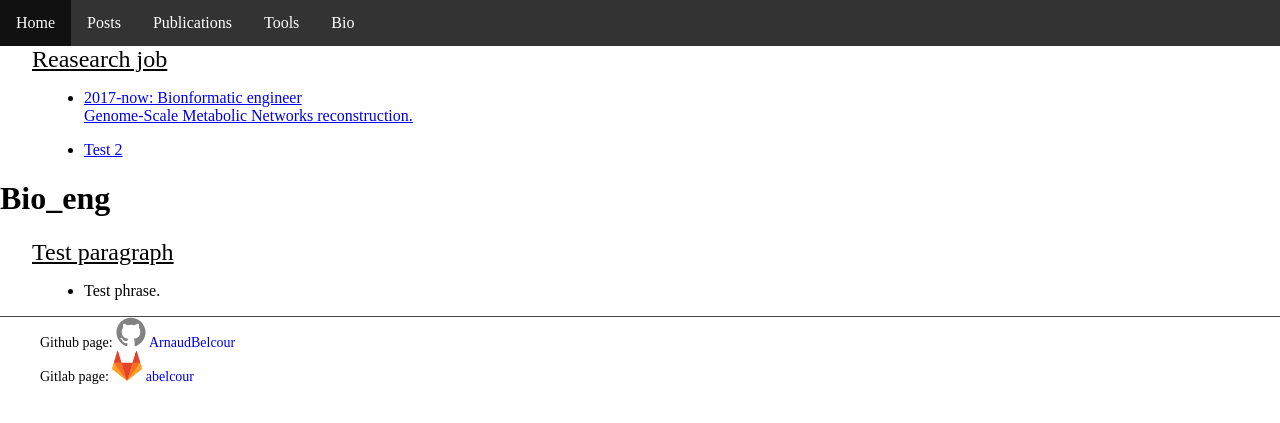
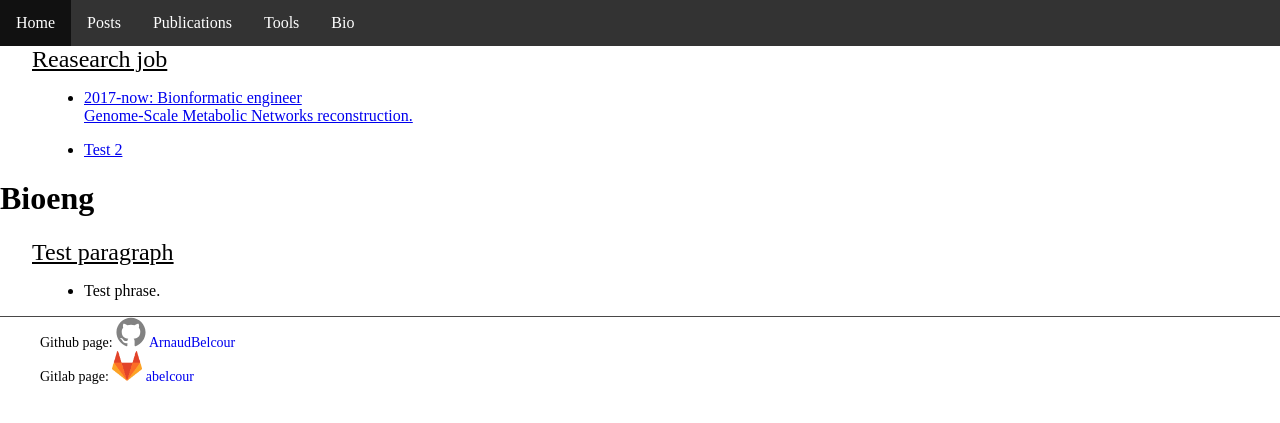
Before and after one commit to ArnaudBelcour/blog, a Jekyll site: the page built from pages/bios/bioeng.html, in a window 1280 px wide. Shown: the top 423 px of the page. Built offline with Jekyll 4.4.1, drawn with Linux system fonts in a browser that asks for light colours.

Commit message:
Fix structure.

```diff
--- a/_includes/bio_nav_bar.html
+++ b/_includes/bio_nav_bar.html
@@ -1,12 +1,12 @@
 
 <h2>Reasearch job</h2>
 <ul class='nav'>
-	<li><a href='pages/bios/bio_eng.html'>
+		<li><a href="{{ "/pages/bios/bioeng.html" | prepend: site.baseurl }}">
 		<p>2017-now: Bionformatic engineer<br>
 		Genome-Scale Metabolic Networks reconstruction.<br>
 		</p></a>
 	</li>
-	<li><a href='pages/bios/bio.html'>
+	<li><a href="{{ "/pages/bios/bio.html" | prepend: site.baseurl }}">
 		<p>Test 2<br>
 		</p></a>
 	</li>
--- a/pages/bios/bio.html
+++ b/pages/bios/bio.html
@@ -1,5 +1,5 @@
 ---
-layout: bio_pages
+layout: biopages
 title: Bio
 permalink: pages/bios/bio
 ---
--- a/pages/bios/bio_eng.html
+++ b/pages/bios/bioeng.html
@@ -1,9 +1,9 @@
 ---
-layout: bio_pages
-title: Bio_eng
-permalink: pages/bios/bio_eng
+layout: biopages
+title: Bioeng
+permalink: pages/bios/bioeng
 ---
-<div class="Bio_eng" id="content">
+<div class="Bioeng" id="content">
 	<h2>Test paragraph</h2>
 		<ul>
 			<li>
```
Also changed, not shown: _layouts/biopages.html (renamed from _layouts/bio_pages.html).
